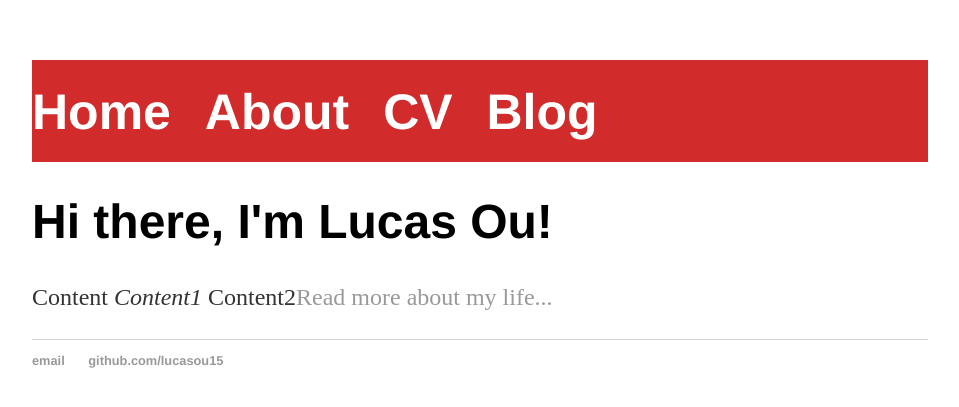
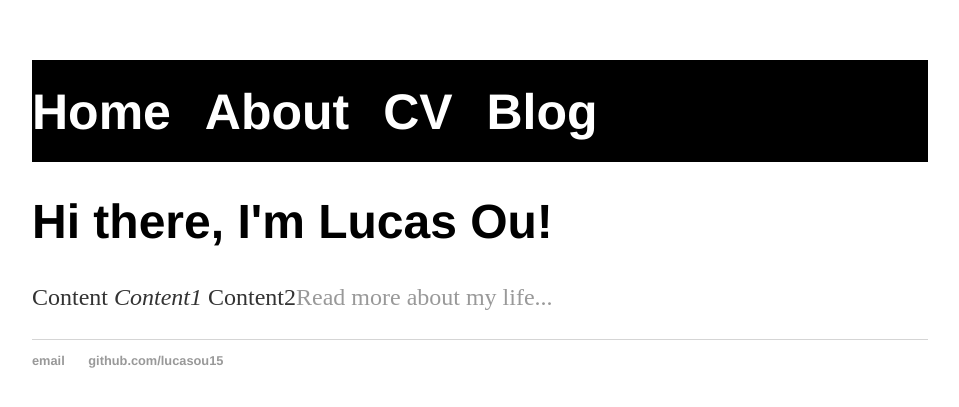
Before and after one commit to lucasou15/lucasou15.github.io, a Jekyll site: the page built from index.html, in a window 1280 px wide. Shown: the top 407 px of the page, without its empty margins (160-1119 px from the left). Built offline with Jekyll 4.4.1, drawn with Linux system fonts in a browser that asks for light colours.

Commit message:
test css

```diff
--- a/css/main.css
+++ b/css/main.css
@@ -43,7 +43,8 @@ ul.posts li {
 }
 
 .navbar {
-    background-color: #D22B2B;
+    /* background-color: #D22B2B; */
+    background-color: black;
     height: 100px;
     font-size: 50px;
     width: 100%;
```
